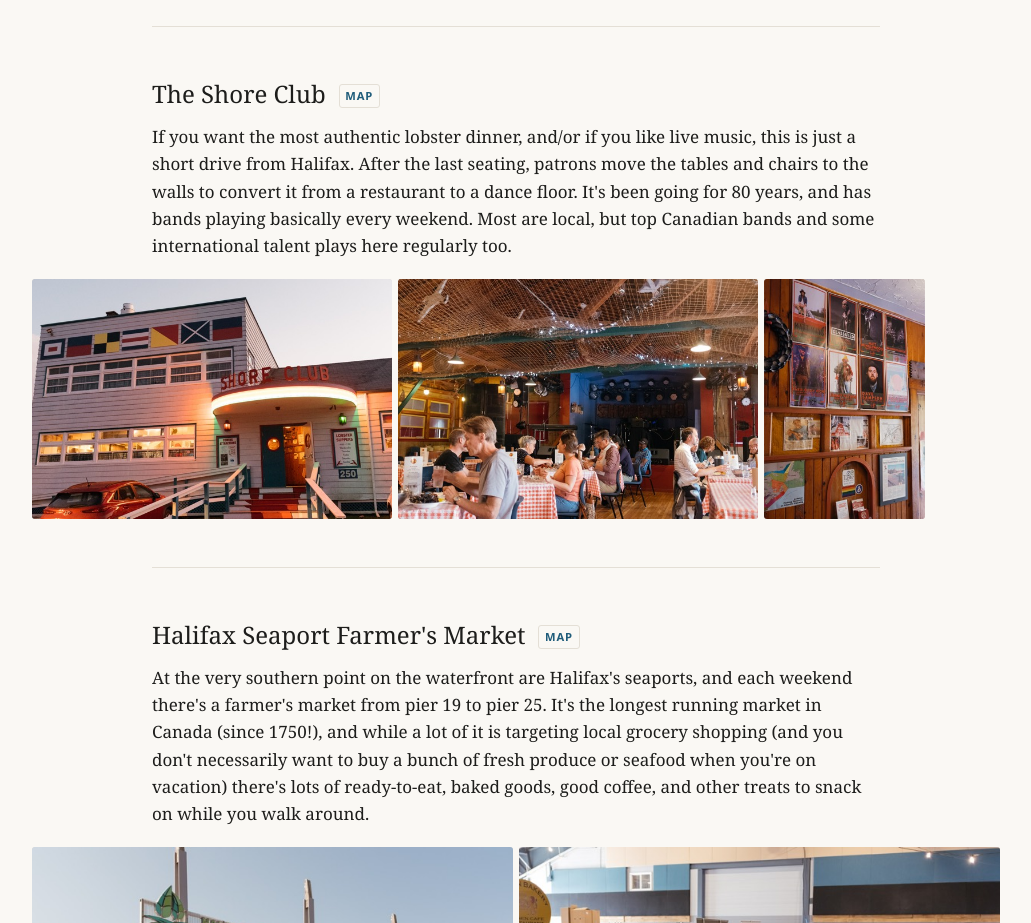
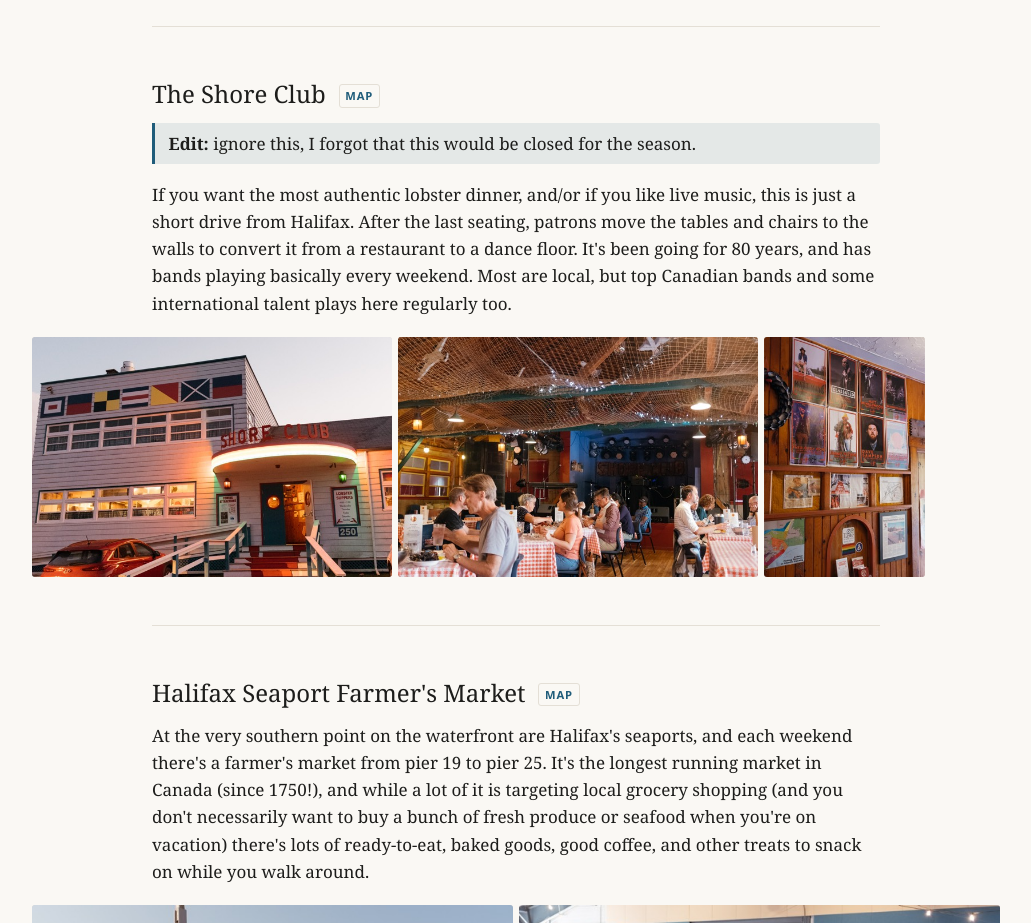
Before and after one commit to matthewpereira/halifax-recommendations, a plain HTML site: page index.html in a window 1280 px wide. Shown: the part 2100-3023 px from the top of the page, without its empty margins (124-1155 px from the left). Drawn offline with Linux system fonts and the light colour scheme.

Commit message:
Shore Club: note that it is closed for the season

```diff
--- a/index.html
+++ b/index.html
@@ -50,6 +50,7 @@
     <!-- The Shore Club -->
     <section id="the-shore-club">
       <h2>The Shore Club <a class="map" href="https://www.google.com/maps/search/?api=1&amp;query=The%20Shore%20Club%2C%20250%20Shore%20Club%20Road%2C%20Hubbards%2C%20NS" target="_blank" rel="noopener">Map</a></h2>
+      <p class="note"><strong>Edit:</strong> ignore this, I forgot that this would be closed for the season.</p>
       <p>If you want the most authentic lobster dinner, and/or if you like live music, this is just a short drive from Halifax. After the last seating, patrons move the tables and chairs to the walls to convert it from a restaurant to a dance floor. It's been going for 80 years, and has bands playing basically every weekend. Most are local, but top Canadian bands and some international talent plays here regularly too.</p>
       <div class="photos">
         <a href="photos/full/the-shore-club-01.jpg" style="--r:1.50"><img src="photos/thumb/the-shore-club-01.jpg" alt="The Shore Club 1" loading="lazy"></a>
--- a/style.css
+++ b/style.css
@@ -30,3 +30,4 @@ dialog button:hover{opacity:1}
 .x{top:4px;right:4px}.prev{left:0;top:50%;transform:translateY(-50%)}.next{right:0;top:50%;transform:translateY(-50%)}
 .map{font:600 .7rem/1 system-ui,sans-serif;letter-spacing:.08em;text-transform:uppercase;text-decoration:none;margin-left:.6em;padding:.3em .5em;border:1px solid var(--rule);border-radius:3px;vertical-align:.25em;white-space:nowrap}
 .map:hover{border-color:var(--accent)}
+.note{border-left:3px solid var(--accent);padding:.4em .8em;background:color-mix(in srgb,var(--accent) 10%,transparent);border-radius:0 3px 3px 0}
```
